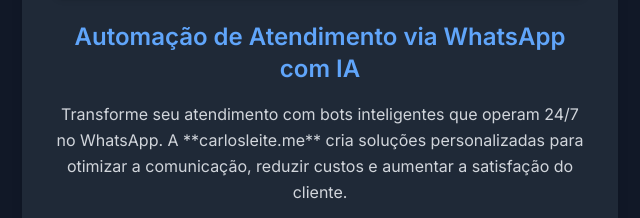
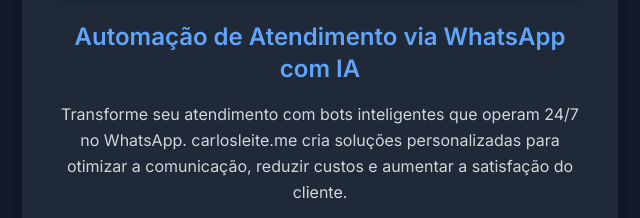
Before and after one commit to carlosleiteme/carlosleite.me, a plain HTML site: page index.html in a window 1280 px wide. Shown: the part 1095-1313 px from the top of the page, 2-642 px from the left. Drawn offline with nearby package versions, Linux system fonts and the light colour scheme.

Commit message:
Atualizei o site

```diff
--- a/index.html
+++ b/index.html
@@ -144,7 +144,7 @@
                     <img src="https://placehold.co/600x400/a78bfa/ffffff?text=Atendimento+WhatsApp+IA+Real" alt="Atendimento via WhatsApp com IA" class="w-full h-48 object-cover rounded-lg mb-6 shadow-md">
                     <h3 class="text-2xl font-semibold text-blue-400 mb-4">Automação de Atendimento via WhatsApp com IA</h3>
                     <p class="text-gray-300 leading-relaxed mb-4 flex-grow">
-                        Transforme seu atendimento com bots inteligentes que operam 24/7 no WhatsApp. A **carlosleite.me** cria soluções personalizadas para otimizar a comunicação, reduzir custos e aumentar a satisfação do cliente.
+                        Transforme seu atendimento com bots inteligentes que operam 24/7 no WhatsApp. carlosleite.me cria soluções personalizadas para otimizar a comunicação, reduzir custos e aumentar a satisfação do cliente.
                     </p>
                     <ul class="text-left text-gray-400 space-y-2 mb-6 w-full">
                         <li class="flex items-center"><svg class="w-5 h-5 mr-2 text-green-400" fill="currentColor" viewBox="0 0 20 20"><path fill-rule="evenodd" d="M10 18a8 8 0 100-16 8 8 0 000 16zm3.707-9.293a1 1 0 00-1.414-1.414L9 10.586 7.707 9.293a1 1 0 00-1.414 1.414l2 2a1 1 0 001.414 0l4-4z" clip-rule="evenodd"></path></svg>Atendimento 24/7</li>
```
